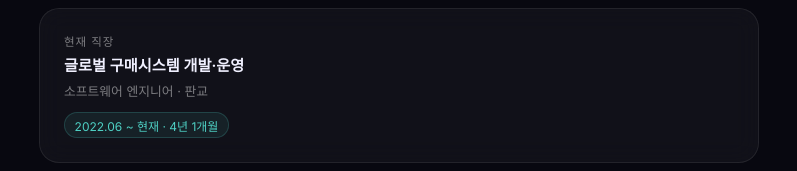
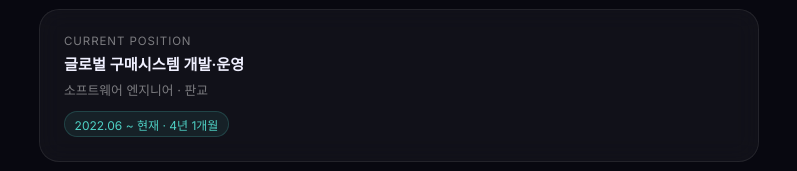
Before and after one commit to 9oodEnough/9oodEnough.github.io, a plain HTML site: page index.html in a window 1280 px wide. Shown: the part 282-453 px from the top of the page, 241-1038 px from the left. Drawn offline with Linux system fonts and the light colour scheme.

Commit message:
Translate job header to English

```diff
--- a/index.html
+++ b/index.html
@@ -289,7 +289,7 @@
     </div>
 
     <div class="card card-job">
-      <div class="job-company">현재 직장</div>
+      <div class="job-company">Current Position</div>
       <div class="job-title">글로벌 구매시스템 개발·운영</div>
       <div class="job-sub">소프트웨어 엔지니어 · 판교</div>
       <span class="job-since">2022.06 ~ 현재 · 4년 1개월</span>
```
